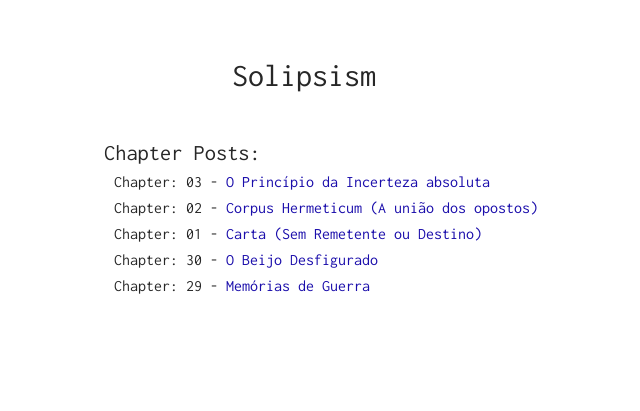
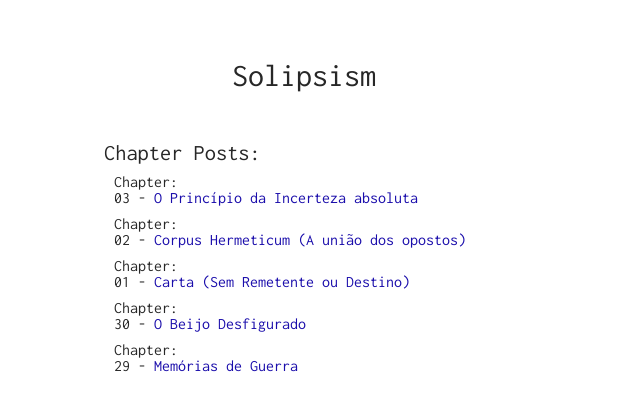
Before and after one commit to sorathpanzer/sorathpanzer.github.io, a Jekyll site: the page built from index.html, in a window 1280 px wide. Shown: the top 411 px of the page, without its empty margins (236-876 px from the left). Built offline with Jekyll 4.4.1, drawn with Linux system fonts in a browser that asks for light colours.

Commit message:
Update index.html

```diff
--- a/index.html
+++ b/index.html
@@ -10,7 +10,7 @@ layout: default
     <ul>
         {% for post in site.posts %}
         <li>
-            Chapter: <span class="date">{{ post.date | date: '%d' }}</span>  - <a href="{{ post.url }}">{{ post.title }}</a>
+            Chapter: <ol type="1"> </ol> <span class="date">{{ post.date | date: '%d' }}</span>  - <a href="{{ post.url }}">{{ post.title }}</a>
         </li>
         {% endfor %}
     </ul>
```
